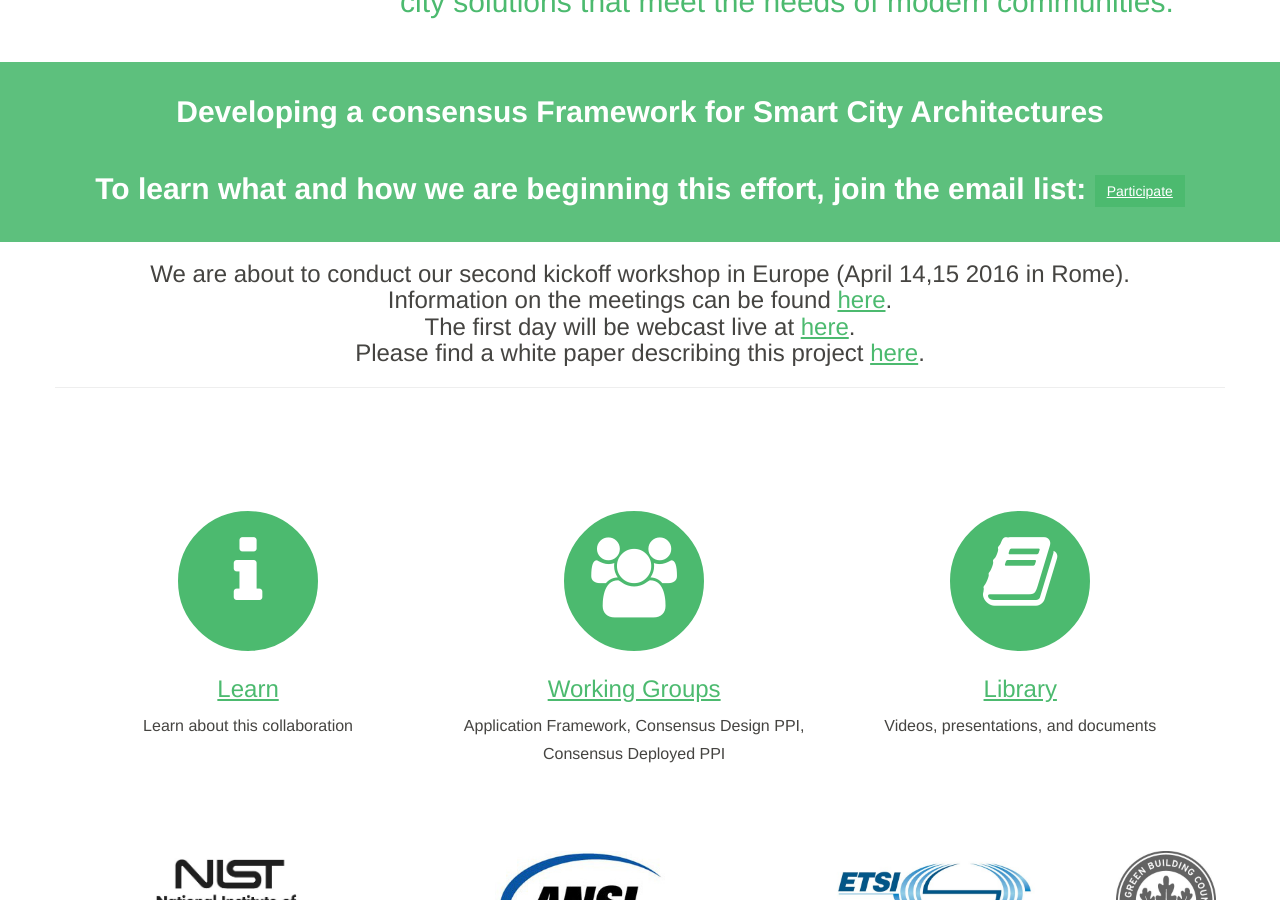
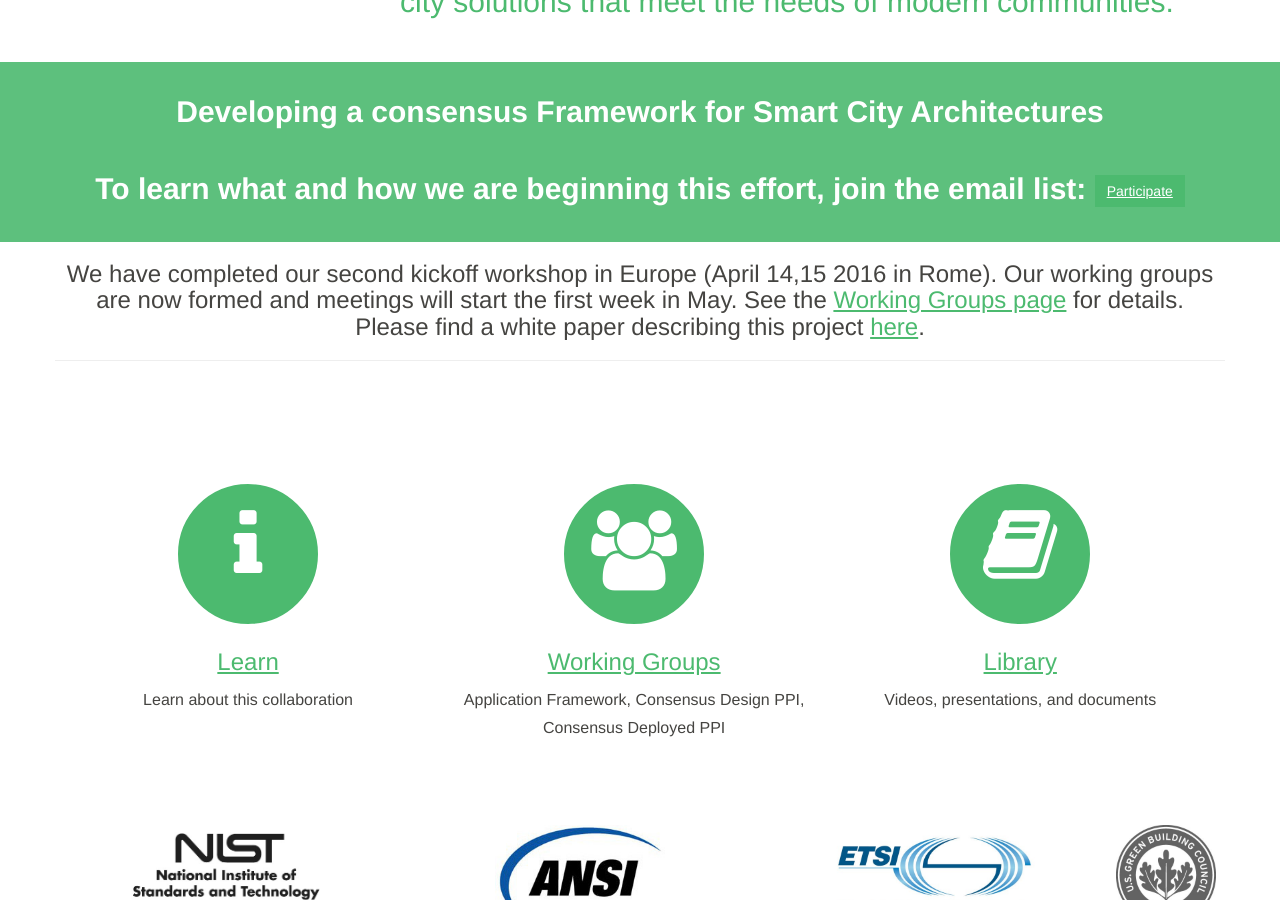
Before and after one commit to usnistgov/smartcitiesarchitecture, a Jekyll site: the page built from index.html, in a window 1280 px wide and 900 px high, scrolled down 635 px. Built offline with Jekyll 4.4.1, drawn with Linux system fonts in a browser that asks for light colours.

Commit message:
Updated main page now that workshops are complete. Added Tzongs fix for handheld devices.

```diff
--- a/_includes/header.html
+++ b/_includes/header.html
@@ -1,7 +1,7 @@
 <meta charset="utf-8">
 <meta http-equiv="X-UA-Compatible" content="IE=edge">
 <title>Smart City Framework</title>
-<meta name="viewport" content="width=device-width">
+<meta name="viewport" content="width=device-width, initial-scale=1”>
 <meta name="description" content="{{ site.description }}">
 <link rel="canonical" href="{{ site.rooturl }}{{ page.url }}">
 <link rel="shortcut icon" href="assets/favicon.ico">
--- a/index.html
+++ b/index.html
@@ -22,9 +22,7 @@ title: Home
 	<div class="section-container">
 		<div class="section-content">
 			<!-- NEWS Banner insert -->
-			<h3 style=""> We are about to conduct our second kickoff workshop in Europe (April 14,15 2016 in Rome).<br>
-Information on the meetings can be found <a href="{{ site.baseurl }}/events/kickoffworkshops">here</a>.<br>
-The first day will be webcast live at <a href="http://webtv.enea.it/livestreaming">here</a>.<br>
+			<h3 style=""> We have completed our second kickoff workshop in Europe (April 14,15 2016 in Rome). Our working groups are now formed and meetings will start the first week in May. See the <a href="community">Working Groups page</a> for details.<br>
 Please find a white paper describing this project <a href="https://s3.amazonaws.com/nist-sgcps/smartcityframework/files/IoT-EnabledSmartCityFrameworkWP.pdf">here</a>. <br>
 
 							</h3>
```
